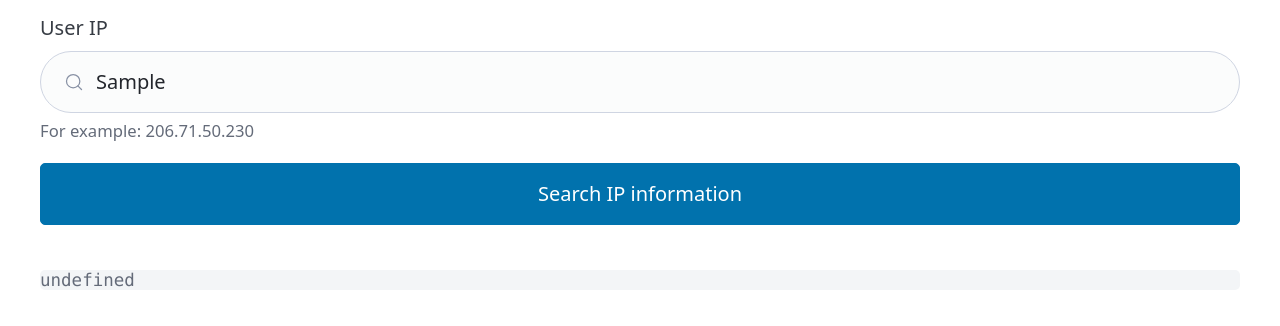
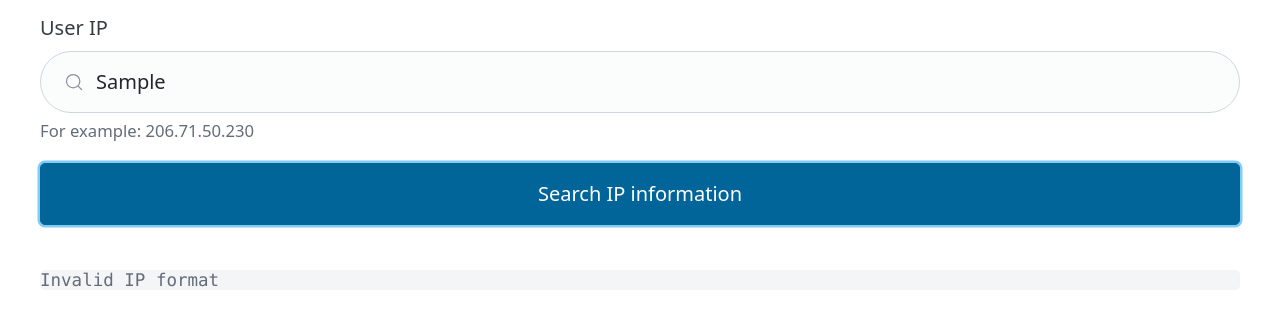
Before and after one commit to jmcodedev/Web-Portfolio, a website built with Vite: page ip-guesser.html in a window 1280 px wide. Both pictures are taken after typing "Sample" into the empty fields and a click on the button "Search IP information". Shown: the part 102-428 px from the top of the page. Built offline with nearby package versions, Linux system fonts and the light colour scheme; no server answers.

Commit message:
Checking format

```diff
--- a/ip-guesser.html
+++ b/ip-guesser.html
@@ -24,7 +24,7 @@
           required
         />
         <small>For example: 206.71.50.230</small>
-        <button style="width: 100%" type="submit" id="submit">
+        <button style="width: 100%; cursor: pointer" type="submit" id="submit">
           Search IP information
         </button>
       </form>
--- a/src/ipguesser.js
+++ b/src/ipguesser.js
@@ -24,11 +24,19 @@ const fetchInfo = (ip) => {
     .catch((error) => console.log(error));
 };
 
+function checkFormat(ip) {
+  const regex = new RegExp(/^(\d{1,3}\.){3}\d{1,3}$/);
+  return regex.test(ip);
+}
+
 try {
   $form.addEventListener("submit", async (event) => {
     event.preventDefault();
     const { value } = $input;
-    if (!value) return;
+    if (!checkFormat(value)) {
+      $results.textContent = "Invalid IP format";
+      return;
+    }
 
     $submit.setAttribute("disabled", "");
     $submit.setAttribute("aria-busy", "true");
@@ -39,7 +47,7 @@ try {
         $results.innerHTML = JSON.stringify(result, null, 2);
       })
       .catch((error) => {
-        $results.innerHTML = error;
+        $results.textContent = error.message;
       });
 
     $submit.removeAttribute("disabled");
@@ -47,5 +55,5 @@ try {
     $submit.removeAttribute("aria-label");
   });
 } catch (error) {
-  $results.innerHTML = error;
+  $results.textContent = error.message;
 }
```
